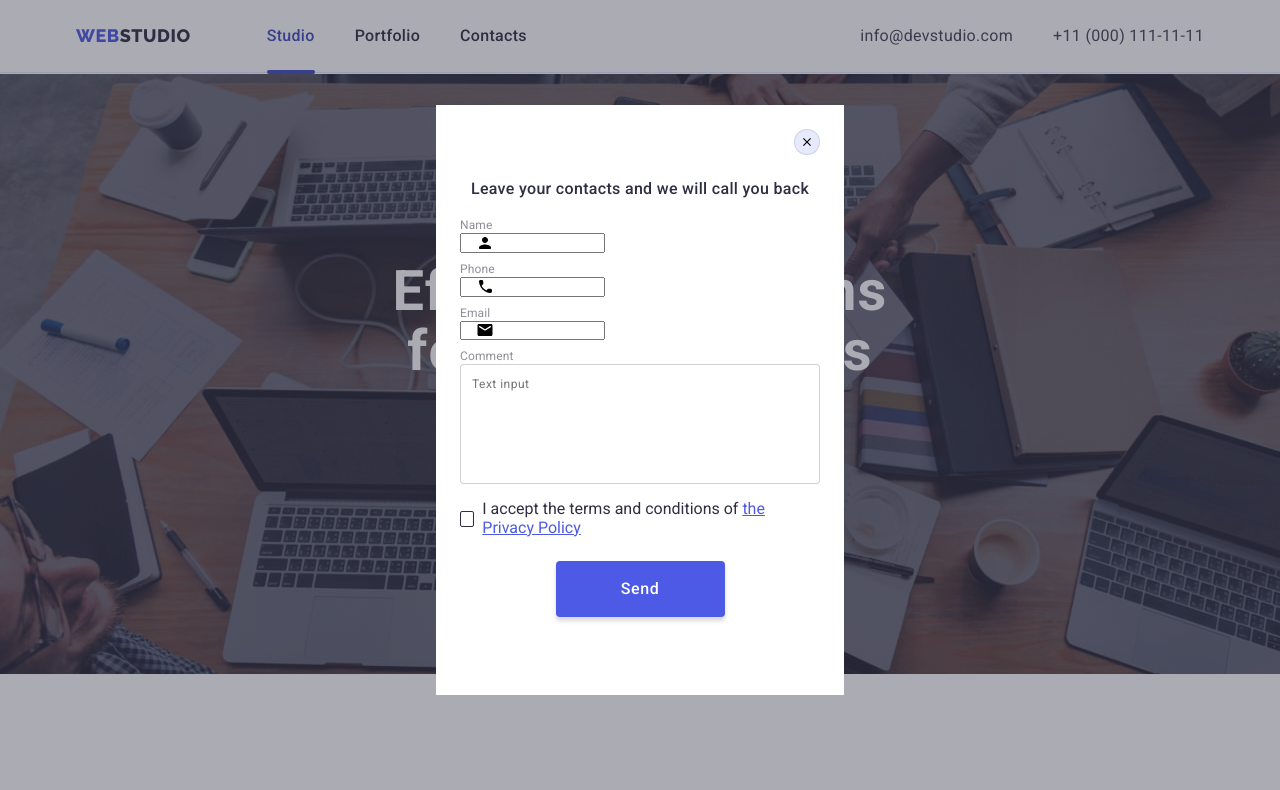
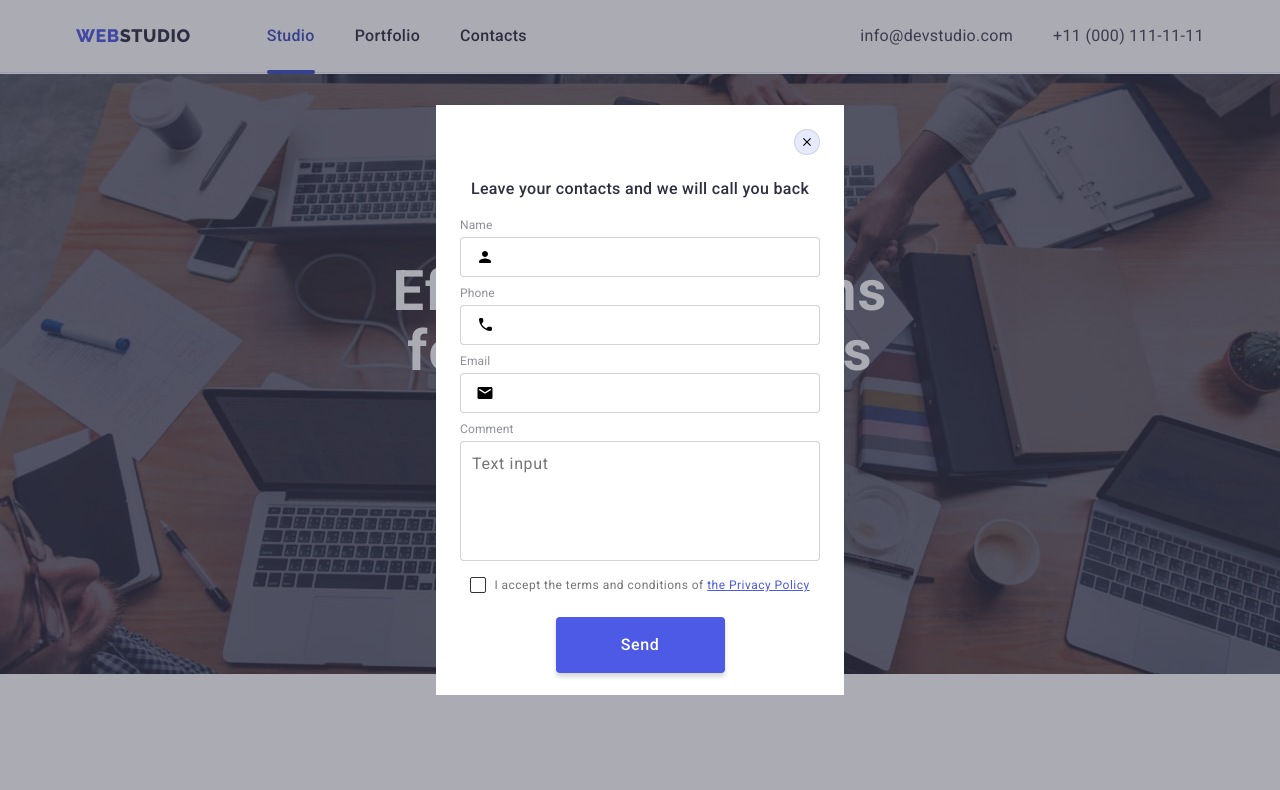
Before and after one commit to olgasergeenko95/goit-markup-hw-06, a plain HTML site: page index.html in a window 1280 px wide. Both pictures are taken after a click on the button "Order Service". Shown: the top 790 px of the page. Drawn offline with nearby package versions, Linux system fonts and the light colour scheme; a script that the page names is missing.

Commit message:
Update index.html

```diff
--- a/index.html
+++ b/index.html
@@ -548,8 +548,14 @@
         </div>
         <div class="footer-subscribe">
           <p class="footer-title">Subscribe</p>
-          <form action="">
-            <input class="input-email" type="email" placeholder="E-mail" />
+          <form class="footer-input-form">
+            <label
+              ><input
+                class="input-email-subscribe"
+                name="user_email"
+                type="email"
+                placeholder="E-mail"
+            /></label>
             <button type="submit" class="subscribe-btn">
               Subscribe
               <svg width="24" height="24">
@@ -567,45 +573,51 @@
             <use href="./images/sprite.svg#icon-close-black"></use>
           </svg>
         </button>
-        <strong class="modal-title"
-          >Leave your contacts and we will call you back</strong
-        >
+        <p class="modal-title">Leave your contacts and we will call you back</p>
         <form class="order-form" name="order_form">
-          <label class="order-form-label"
-            >Name
+          <label class="order-form-label" for="user_name">Name</label>
           <div class="order-form-group">
-              <input class="order-form-field" type="text" name="user_name" />
+            <input
+              class="order-form-input"
+              type="text"
+              name="user_name"
+              required
+              minlength="2"
+            />
             <svg class="order-form-icon" width="18" height="18">
               <use href="./images/sprite.svg#icon-person"></use>
-              </svg></div
-          ></label>
-          <label class="order-form-label"
-            >Phone
+            </svg>
+          </div>
+          <label class="order-form-label" for="user_phone">Phone</label>
           <div class="order-form-group">
-              <input class="order-form-field" type="tel" name="user_phone" />
+            <input
+              class="order-form-input"
+              type="tel"
+              name="user_phone"
+              required
+            />
             <svg class="order-form-icon" width="18" height="24">
               <use href="./images/sprite.svg#icon-phone"></use>
-              </svg></div
-          ></label>
-          <label class="order-form-label"
-            >Email
+            </svg>
+          </div>
+          <label class="order-form-label" for="user_mail">Email</label>
           <div class="order-form-group">
-              <input class="order-form-field" type="text" name="user_mail" />
+            <input class="order-form-input" type="mail" name="user_mail" />
             <svg class="order-form-icon" width="18" height="24">
               <use href="./images/sprite.svg#icon-email"></use>
-              </svg></div
-          ></label>
-          <label class="order-form-label"
-            >Comment<textarea
+            </svg>
+          </div>
+          <label class="order-form-label" for="user_comment">Comment</label
+          ><textarea
+            id="user_comment"
             class="order-form-comment"
             name="user_comment"
-              rows="8"
+            rows="6"
             placeholder="Text input"
           ></textarea>
-          </label>
           <label class="order-form-agreement">
             <input class="order-form-checkbox" type="checkbox" />
-            <span class="order-form-desc">
+            <span class="order-form-description">
               I accept the terms and conditions of
               <a class="order-form-link link" href="">the Privacy Policy</a>
             </span>
@@ -614,6 +626,10 @@
         </form>
       </div>
     </div>
+    <script src="https://cdn.jsdelivr.net/npm/jquery@3.6.3/dist/jquery.min.js"></script>
+    <script src="https://cdn.jsdelivr.net/npm/inputmask@5.0.7/dist/jquery.inputmask.min.js"></script>
+    <script src="https://cdn.jsdelivr.net/npm/body-scroll-lock@4.0.0-beta.0/lib/bodyScrollLock.min.js"></script>
     <script src="./js/modal.js"></script>
+    <script src="./js/phone-mask.js"></script>
   </body>
 </html>
```
Lines whose indentation alone changed are shown as unchanged.
